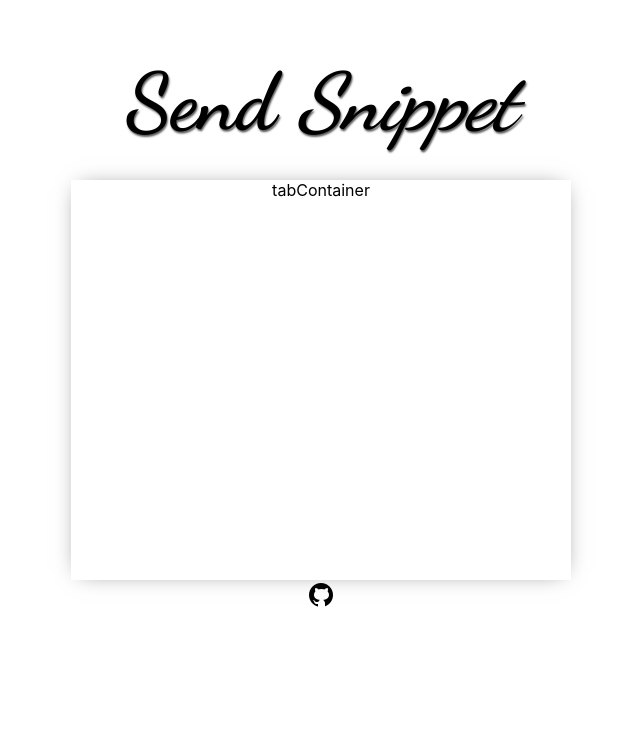
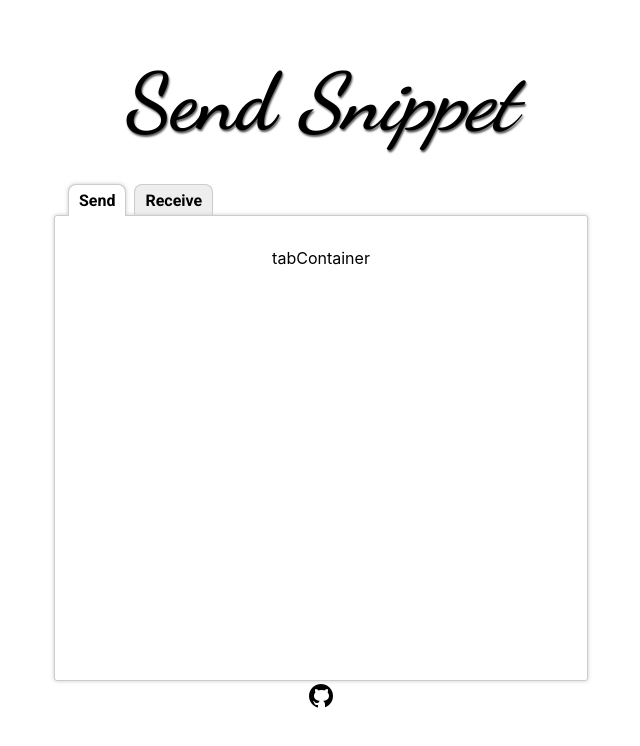
Before and after one commit to nicolaslee2000/SendSnippet, a React (Create React App) app in the folder send-snippet/: page / in a window 1280 px wide. Shown: the top 746 px of the page, without its empty margins (319-959 px from the left). Built offline with nearby package versions, Linux system fonts and the light colour scheme.

Commit message:
feat(tabContainer): working tab

```diff
--- a/send-snippet/public/index.html
+++ b/send-snippet/public/index.html
@@ -12,6 +12,12 @@
     <link rel="preconnect" href="https://fonts.gstatic.com" crossorigin />
     <link
       href="https://fonts.googleapis.com/css2?family=Dancing+Script:wght@400..700&display=swap"
+      rel="stylesheet"
+    />
+    <link rel="preconnect" href="https://fonts.googleapis.com" />
+    <link rel="preconnect" href="https://fonts.gstatic.com" crossorigin />
+    <link
+      href="https://fonts.googleapis.com/css2?family=Roboto:ital,wght@0,100;0,300;0,400;0,500;0,700;0,900;1,100;1,300;1,400;1,500;1,700;1,900&display=swap"
       rel="stylesheet"
     />
     <!--
--- a/send-snippet/src/components/mainBox/mainBox.js
+++ b/send-snippet/src/components/mainBox/mainBox.js
@@ -10,6 +10,7 @@ export default function mainBox() {
         </h1>
       </div>
       <div id="tabContainer-container" >
+
       <TabContainer />
 
       </div>
--- a/send-snippet/src/components/tabContainer/tabContainer.css
+++ b/send-snippet/src/components/tabContainer/tabContainer.css
@@ -1,7 +1,82 @@
-#tabContainer {
+#tabContainer-tabContent {
   width: 500px;
   height: 400px;
+}
+
+/* #tabContainer-tabNav {
   -webkit-box-shadow: 0px 0px 22px -9px rgba(0, 0, 0, 0.58);
   -moz-box-shadow: 0px 0px 22px -9px rgba(0, 0, 0, 0.58);
   box-shadow: 0px 0px 22px -9px rgba(0, 0, 0, 0.58);
+  margin-bottom: -15px;
+}  */
+.tabContainer #tabContainer-tabNav {
+  margin: 0;
+  padding: 0 10px;
+  overflow: hidden;
+  margin-bottom: -1px;
+  height: 2.25em;
 }
+
+.tabContainer #tabContainer-tabNav li {
+  float: left;
+  list-style: none;
+  margin: 0;
+  padding: 0.25em 0.25em 0;
+  height: 2em;
+  overflow: hidden;
+  position: relative;
+  z-index: 1;
+  border-bottom: 1px solid #fff;
+  font-family: Roboto;
+  font-weight: bold;
+  font-size: 1em;
+}
+
+.tabContainer #tabContainer-tabNav li#selected {
+  z-index: 3;
+}
+
+.tabContainer #tabContainer-tabNav span {
+  float: left;
+  height: 2em;
+  line-height: 2em;
+  -webkit-border-radius: 8px 8px 0 0;
+  -moz-border-radius: 8px 8px 0 0;
+  border-radius: 8px 8px 0 0;
+  background: #eee;
+  border: 1px solid #ccc;
+  border-bottom: 0;
+  padding: 0 10px;
+  color: #000;
+  text-decoration: none;
+}
+
+.tabContainer #tabContainer-tabNav #selected span {
+  background: #fff;
+  -webkit-box-shadow: #ccc 0 0 0.25em;
+  -moz-box-shadow: #ccc 0 0 0.25em;
+  box-shadow: #ccc 0 0 0.25em;
+}
+
+.tabContainer #tabContainer-tabNav span:hover {
+  background: -webkit-linear-gradient(#eef, #fff 70%);
+  background: -moz-linear-gradient(#eef, #fff 70%);
+  background: -ms-linear-gradient(#eef, #fff 70%);
+  background: -o-linear-gradient(#eef, #fff 70%);
+  background: linear-gradient(#eef, #fff 70%);
+}
+
+.tabContainer #tabContainer-tabContent {
+  clear: left;
+  position: relative;
+  z-index: 2;
+  padding: 2em 1em;
+  border: 1px solid #ccc;
+  background: #fff;
+  -webkit-border-radius: 3px;
+  -moz-border-radius: 3px;
+  border-radius: 3px;
+  -webkit-box-shadow: #ccc 0 0 0.25em;
+  -moz-box-shadow: #ccc 0 0 0.25em;
+  box-shadow: #ccc 0 0 0.25em;
+}
--- a/send-snippet/src/components/tabContainer/tabContainer.js
+++ b/send-snippet/src/components/tabContainer/tabContainer.js
@@ -1,7 +1,17 @@
-import React from 'react'
-import "./tabContainer.css"
+import React from "react";
+import "./tabContainer.css";
 export default function tabContainer() {
   return (
-    <div id='tabContainer'>tabContainer</div>
-  )
+    <div className="tabContainer">
+      <ul id="tabContainer-tabNav">
+        <li id="selected">
+          <span>Send</span>
+        </li>
+        <li>
+          <span>Receive</span>
+        </li>
+      </ul>
+      <div id="tabContainer-tabContent">tabContainer</div>
+    </div>
+  );
 }
```
Also changed, not shown: send-snippet/src/components/tabs/receiveTab/receiveTab.js (added, +7 -0 lines), send-snippet/src/components/tabs/sendTab/sendTab.js (added, +7 -0 lines).
